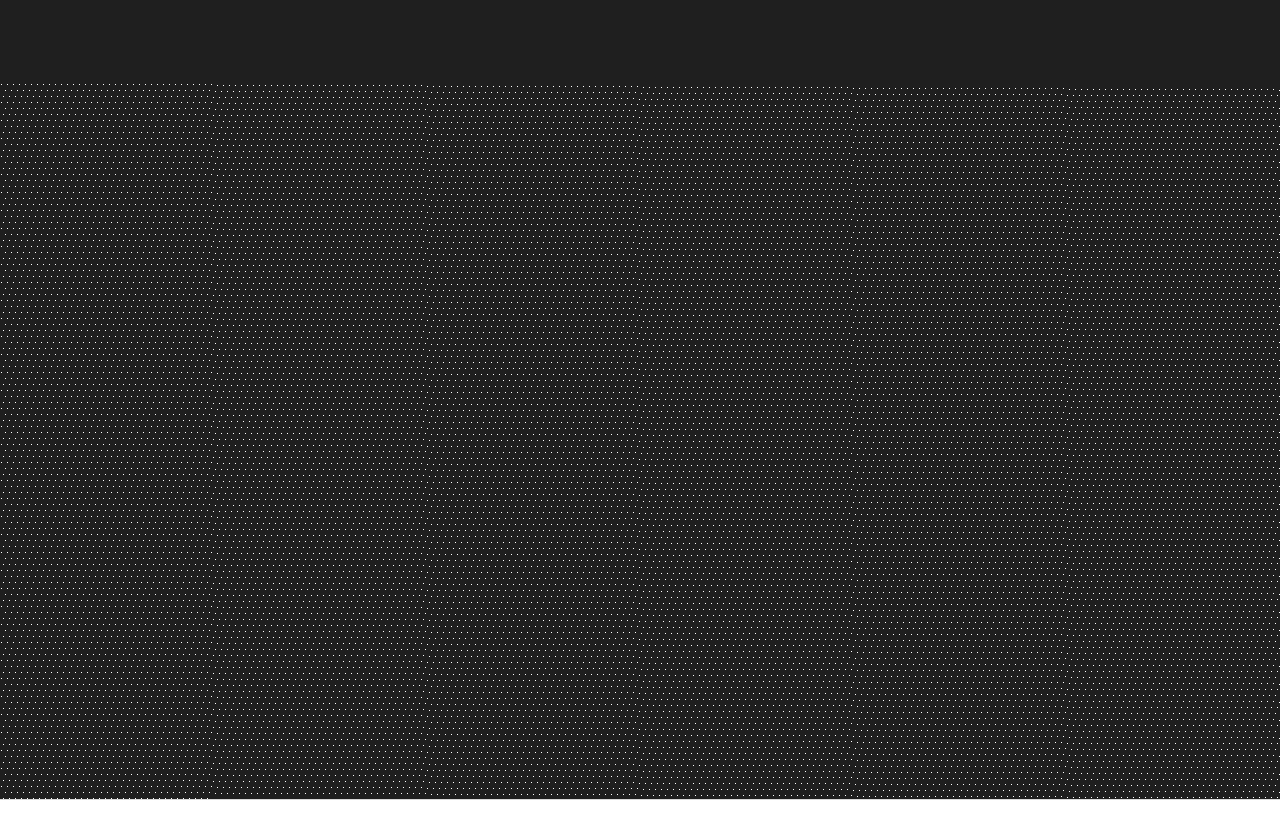
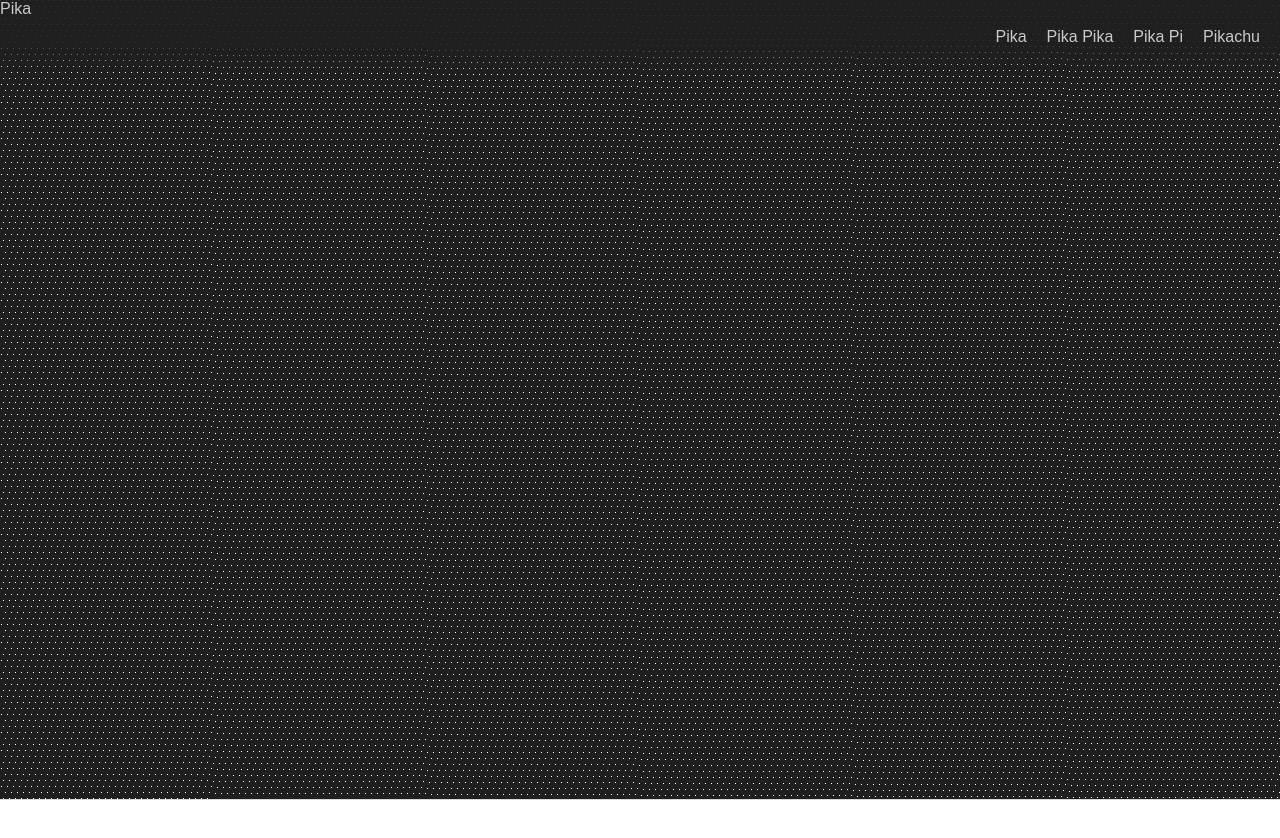
Before and after one commit to saranshgupta1995/UXBash, a React app: page / in a window 1280 px wide. Built offline with nearby package versions, Linux system fonts and the light colour scheme.

Commit message:
Basic Header

```diff
--- a/src/_base.scss
+++ b/src/_base.scss
@@ -1 +1,4 @@
 $BG_BLACK:#1f1f1f;
+$FNT_BASIC:#cacaca;
+$HEADER_HEIGHT:74px;
+$TRANSITION_DUR_SM:200ms;
--- a/src/components/Header/Header.js
+++ b/src/components/Header/Header.js
@@ -3,7 +3,15 @@
 import AccessControl from '../test';
 
 const Header = (props) => (
-    <header className={Styles.Header}></header>
+    <header className={Styles.Header}>
+        <div className="logo">Pika</div>
+        <ul className={Styles.Menu}>
+            <li>Pika</li>
+            <li>Pika Pika</li>
+            <li>Pika Pi</li>
+            <li>Pikachu</li>
+        </ul>
+    </header>
 )
 
- export default Header;
+export default Header;
--- a/src/components/Header/Header.module.scss
+++ b/src/components/Header/Header.module.scss
@@ -1,10 +1,41 @@
 @import './../../base';
 
 .Header{
-width: 100%;
-height: 84px;
-position: absolute;
-top: 0;
-left: 0px;
-background-color: rgba($color: $BG_BLACK, $alpha: 1.0)
+    width: 100%;
+    height: $HEADER_HEIGHT;
+    position: absolute;
+    top: 0;
+    left: 0px;
+    // background-color: rgba($color: $BG_BLACK, $alpha: 1.0);
+    background: linear-gradient(to bottom, rgba($color: $BG_BLACK, $alpha: 0.9), rgba($color: $BG_BLACK, $alpha: 0.9) 60%, rgba($color: $BG_BLACK, $alpha: 0));
+    color: $FNT_BASIC;
+
+    *{
+        padding: 0;
+        display: inline-block;
+    }
+
+    .Menu{
+        list-style: none;
+        float: right;
+        margin: 0px;
+
+        li{
+            line-height: $HEADER_HEIGHT;
+            padding-right: 20px;
+            font-size: 16px;
+            cursor: pointer;
+
+
+        }
+
+        li:hover{
+            color: aliceblue;
+            // font-size: 18px;
+            // padding-right: 18px;
+            transition-duration: $TRANSITION_DUR_SM;
+        }
+
+    }
+
 }
--- a/src/index.css
+++ b/src/index.css
@@ -347,3 +347,7 @@
 [hidden] {
   display: none;
 }
+
+*{
+  font-family: Arial, Helvetica, sans-serif;
+}
```
